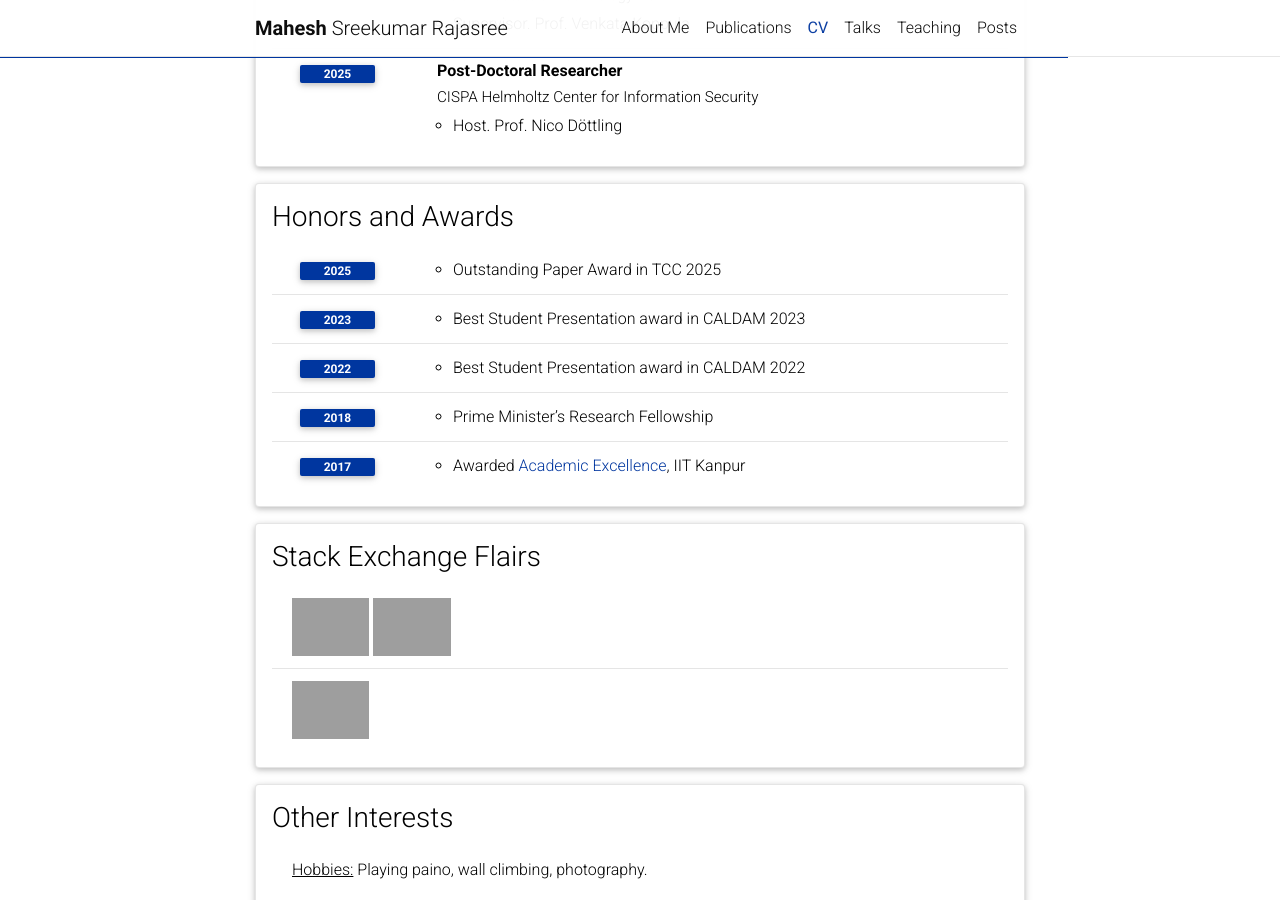
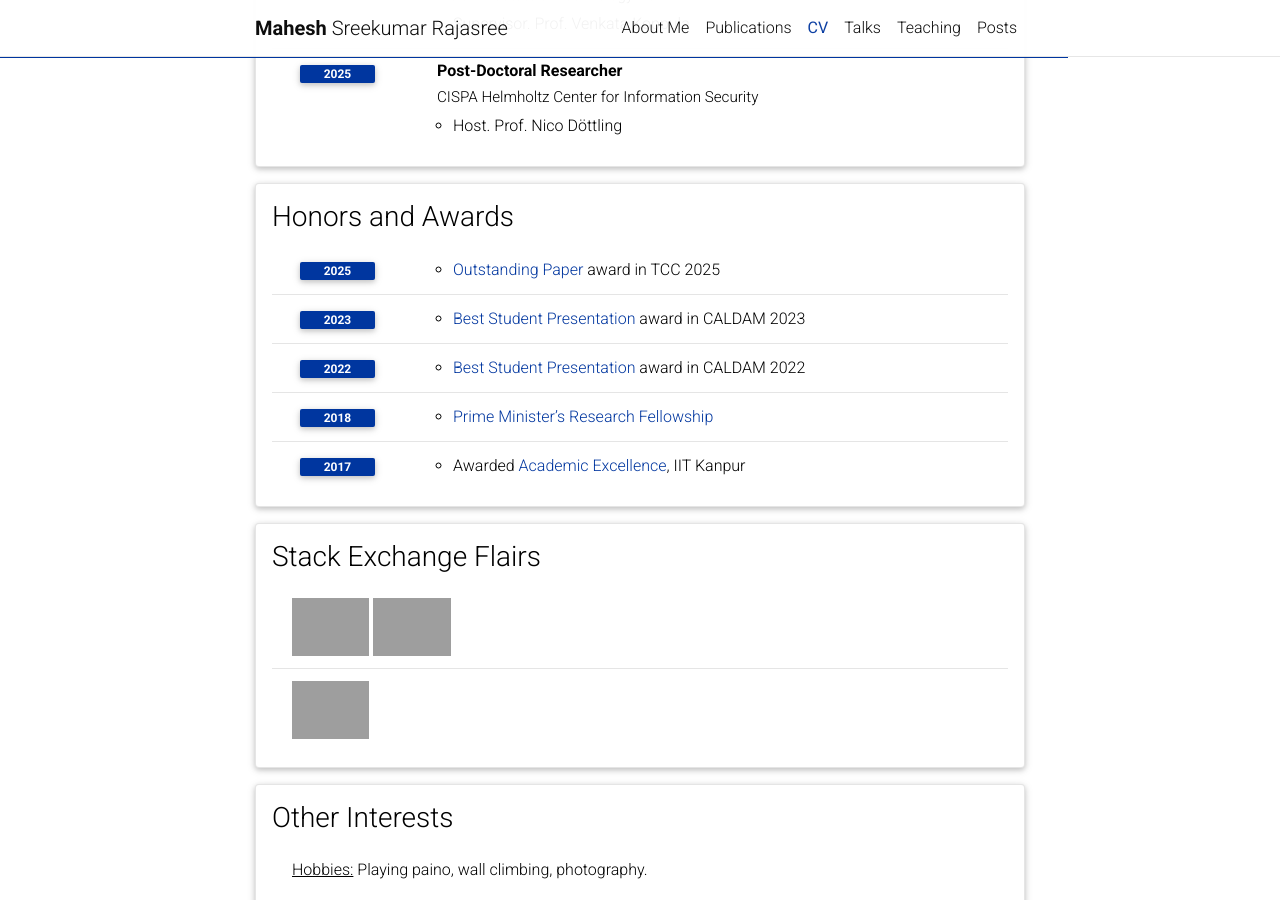
Before and after one commit to Mahe94/mahe94.github.io, a Jekyll site: the page built from _pages/cv.md, in a window 1280 px wide and 900 px high, scrolled down 920 px, cut to the strip 0-900 px from the top of the window. Built offline with Jekyll 4.4.1, drawn with Linux system fonts in a browser that asks for light colours; comment, search, counter and statistics services are not loaded; a style sheet for code colours, icons or effects is not loaded; some of the changed lines change nothing that is shown; grey boxes are pictures that could not be loaded.

Commit message:
Add more links

```diff
--- a/_data/cv.yml
+++ b/_data/cv.yml
@@ -49,16 +49,16 @@
   contents:
     - year: 2025
       items:
-        - Outstanding Paper Award in TCC 2025
+        - <a href="https://www.linkedin.com/posts/cispa_congratulations-on-the-tcc-outstanding-ugcPost-7407070985310580737-7lt2?utm_source=share&utm_medium=member_desktop&rcm=ACoAACTz6fQBs27BwJxjG_fen9iqLzLlrNMFprs">Outstanding Paper</a> award in TCC 2025
     - year: 2023
       items:
-        - Best Student Presentation award in CALDAM 2023
+        - <a href="http://acsdm.in/acsdm/awards/">Best Student Presentation</a> award in CALDAM 2023
     - year: 2022
       items:
-        - Best Student Presentation award in CALDAM 2022
+        - <a href="http://acsdm.in/acsdm/awards/">Best Student Presentation</a> award in CALDAM 2022
     - year: 2018
       items:
-        - Prime Minister’s Research Fellowship
+        - <a href="https://pmrf.in">Prime Minister’s Research Fellowship</a>
     - year: 2017
       items:
         - Awarded <a href="https://mahe94.github.io/assets/pdf/excellence_certificate.pdf">Academic Excellence</a>, IIT Kanpur
```
